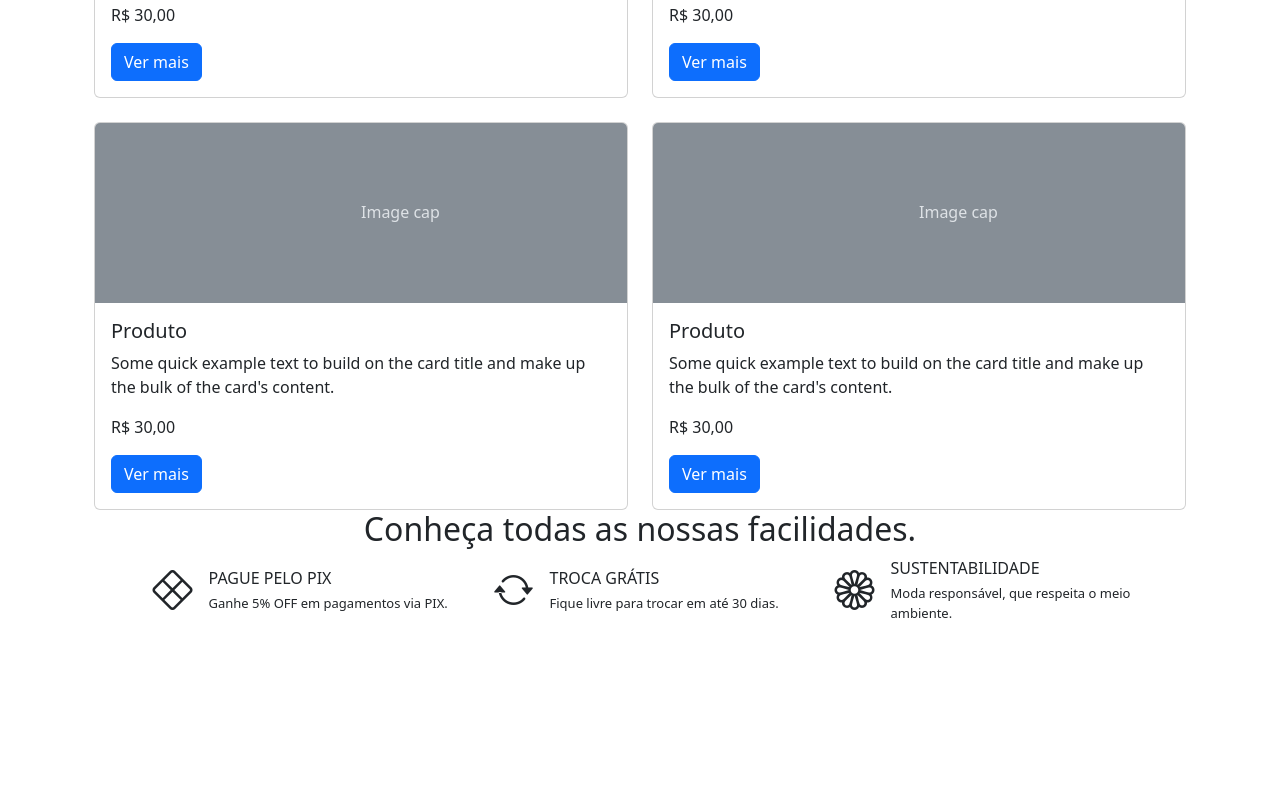
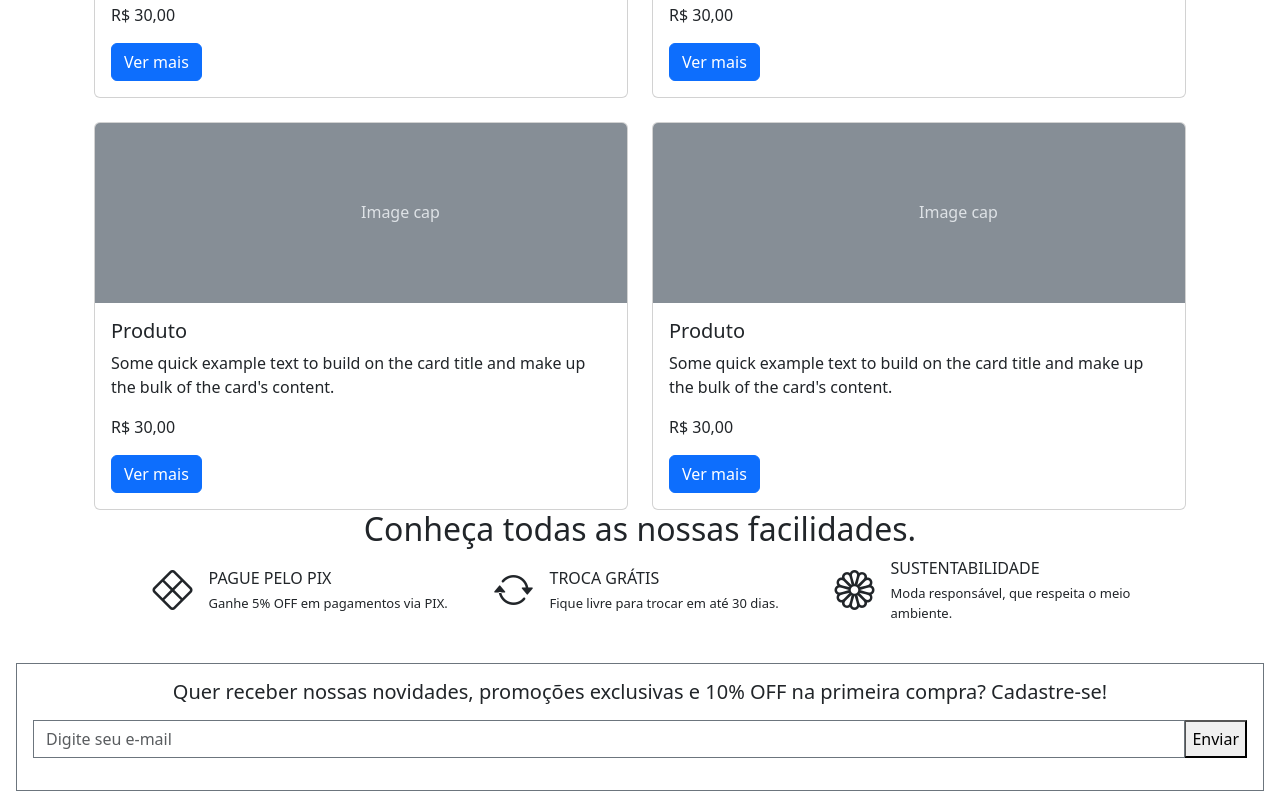
Before and after one commit to lucianj/meteora, a plain HTML site: page index.html in a window 1280 px wide. Shown: the part 1753-2560 px from the top of the page. Before the commit the page ends 2400 px from the top, so only its background shows below. Drawn offline with nearby package versions, Linux system fonts and the light colour scheme.

Commit message:
Adicionando formulário de promoções.

```diff
--- a/index.html
+++ b/index.html
@@ -358,6 +358,15 @@
 
     </section>
 
+    <form class="border border-secondary m-3 p-3 text-center">
+        <h5>Quer receber nossas novidades, promoções exclusivas e 10% OFF na primeira compra? Cadastre-se!</h5>
+        <div class="input-group my-3">
+            <input type="email" class="form-control border-secondary rounded-0" placeholder="Digite seu e-mail" aria-label="Digite seu e-mail"
+                aria-describedby="button-addon2" />
+            <button type="button" id="button-addon2">Enviar</button>
+        </div>
+    </form>
+
     <script src="https://cdn.jsdelivr.net/npm/bootstrap@5.3.0-alpha1/dist/js/bootstrap.bundle.min.js"
         integrity="sha384-w76AqPfDkMBDXo30jS1Sgez6pr3x5MlQ1ZAGC+nuZB+EYdgRZgiwxhTBTkF7CXvN"
         crossorigin="anonymous"></script>
```
